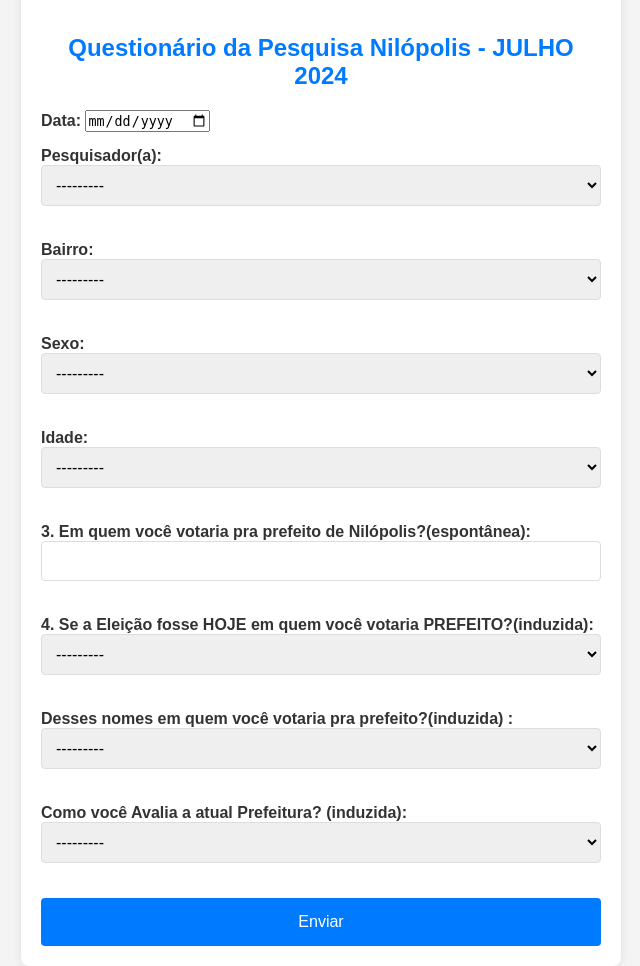
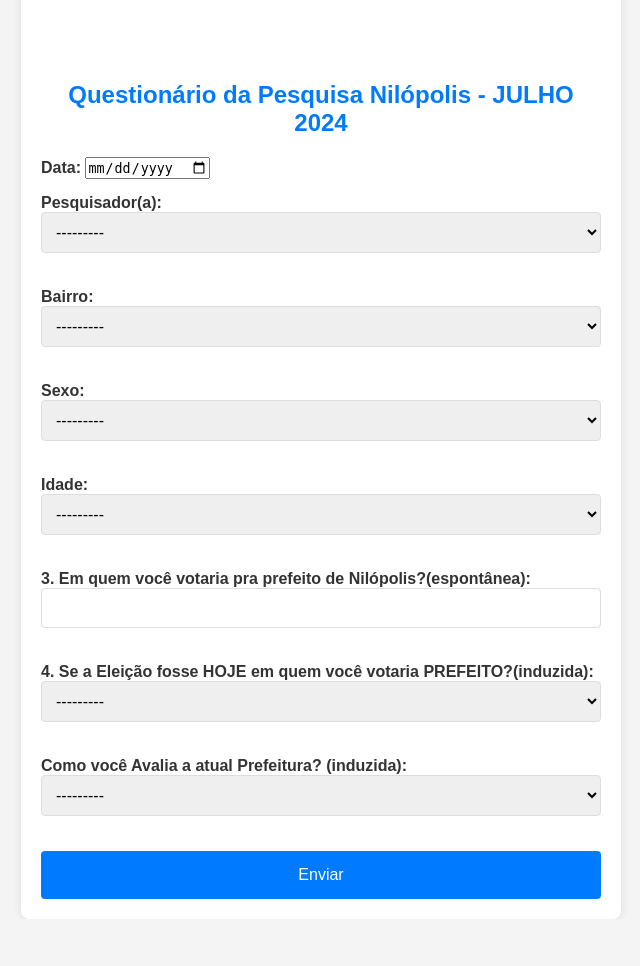
Before and after one commit to rodrigowilton/pesquisa2024, a Django app: page /pesquisa/ in a window 1280 px wide. Shown: the whole page, without its empty margins (319-959 px from the left). After the commit the page ends 899 px from the top, so only its background shows below. Run offline with Django 5.2, Linux system fonts and the light colour scheme.

Commit message:
correcao pesquisa

```diff
--- a/core/templates/pesquisa_form.html
+++ b/core/templates/pesquisa_form.html
@@ -146,11 +146,6 @@
             </div>
 
             <div class="form-group">
-                <label for="{{ form.voto_dos_nomes.id_for_label }}">Desses nomes em quem você votaria pra prefeito?(induzida) :</label>
-                {{ form.voto_dos_nomes }}
-            </div>
-
-            <div class="form-group">
                 <label for="{{ form.avaliacao_prefeitura.id_for_label }}">Como você Avalia a atual Prefeitura? (induzida):</label>
                 {{ form.avaliacao_prefeitura }}
             </div>
```
